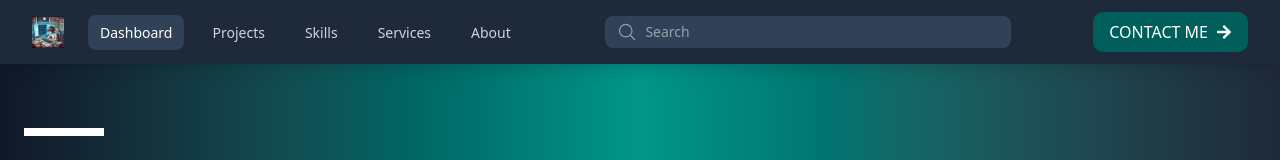
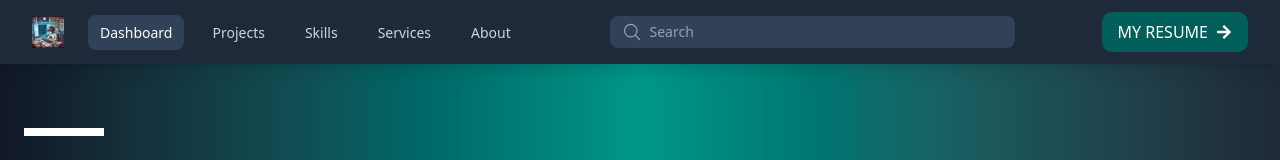
Before and after one commit to imadityaxd/portfolio-xd, a React (Vite) app in the folder frontend/: page / in a window 1280 px wide. Shown: the top 160 px of the page. Built offline with nearby package versions, Linux system fonts and the light colour scheme.

Commit message:
adding a pdf

```diff
--- a/frontend/src/components/Navbar.jsx
+++ b/frontend/src/components/Navbar.jsx
@@ -3,6 +3,7 @@ import codingImage from '/assets/coding3.jpg'
 import { Menu, Transition, Disclosure } from '@headlessui/react'
 import { Bars3Icon, XMarkIcon, BellIcon, MagnifyingGlassIcon } from '@heroicons/react/24/outline'
 import { FaArrowRight } from 'react-icons/fa'
+
 
 const navigation = [
   { name: 'Dashboard', href: '#', current: true },
@@ -91,9 +92,9 @@ export default function Navbar() {
                 </Menu> */}
                 {/**Contact Button */}
                 <a
-                  href='#contact'
+                  href='#'
                   className="flex items-center gap-2 px-4 py-2 rounded-lg text-md uppercase text-white bg-teal-800 hover:bg-teal-600 text-white
- hover:bg-pink-400 transition">Contact me <FaArrowRight/></a>
+ hover:bg-pink-400 transition">My Resume <FaArrowRight/></a>
 
 
                   {/* Mobile menu button */}
```
